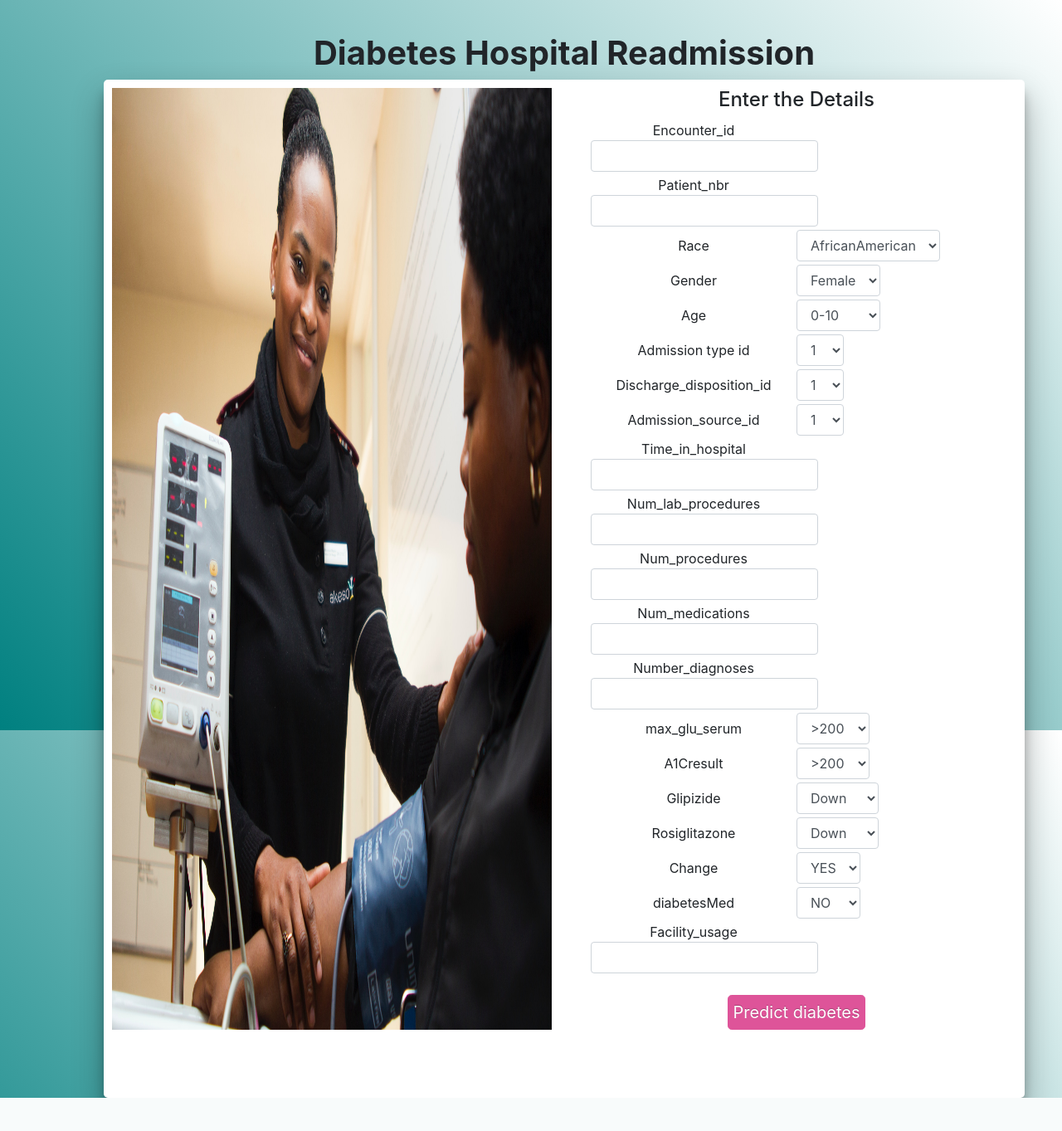
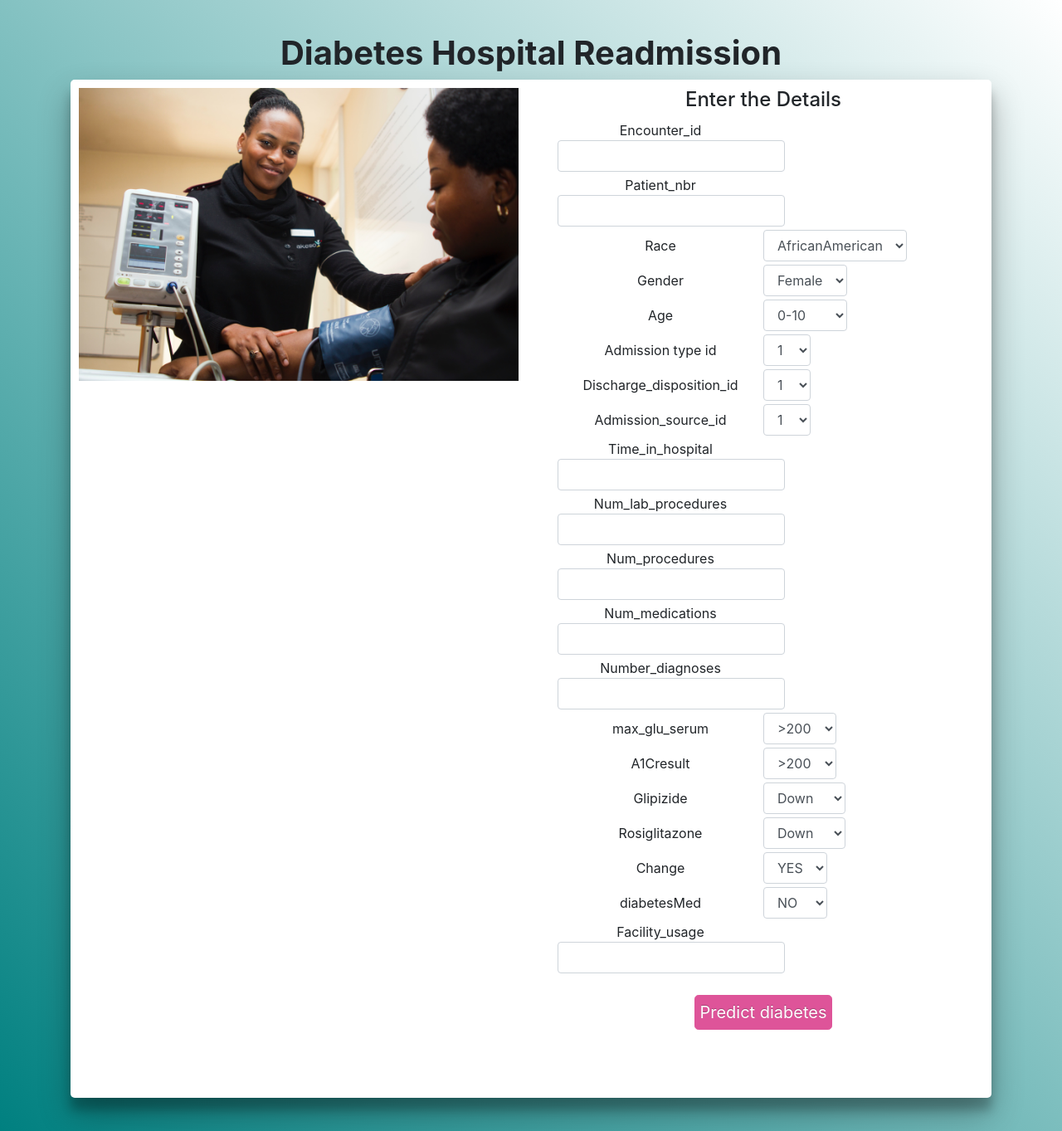
Before and after one commit to BIDISHA-CHANDA/Diabetes, a Flask app: page / in a window 1280 px wide. Shown: the whole page at 83% size. Before the commit the page ends 1323 px from the top, so only its background shows below. Run offline with Flask 2, Linux system fonts and the light colour scheme; parts of the project's set-up code (start-up, migrations or seed data) failed here and were passed over; some libraries are stand-ins or nearby versions.

Commit message:
Update diab.html

```diff
--- a/templates/diab.html
+++ b/templates/diab.html
@@ -12,8 +12,7 @@
       margin: 40px;
       background-color: #808080;
       background-image: linear-gradient(45deg,teal,white);
-      width: 100vw;
-    height: 100vh;
+
 
     }
 
@@ -81,7 +80,7 @@
           <form action="\result" method="post" class="form-inline">
             <div class="row">
               <div class="col-md-6">
-                <img class="image" src="{{url_for('static', filename='e.jpg')}}" width="100%" height="100%" />
+                <img class="image" src="{{url_for('static', filename='e.jpg')}}" width="100%" />
               </div>
               <div class="col-md-6">
                 <div class="container">
```
